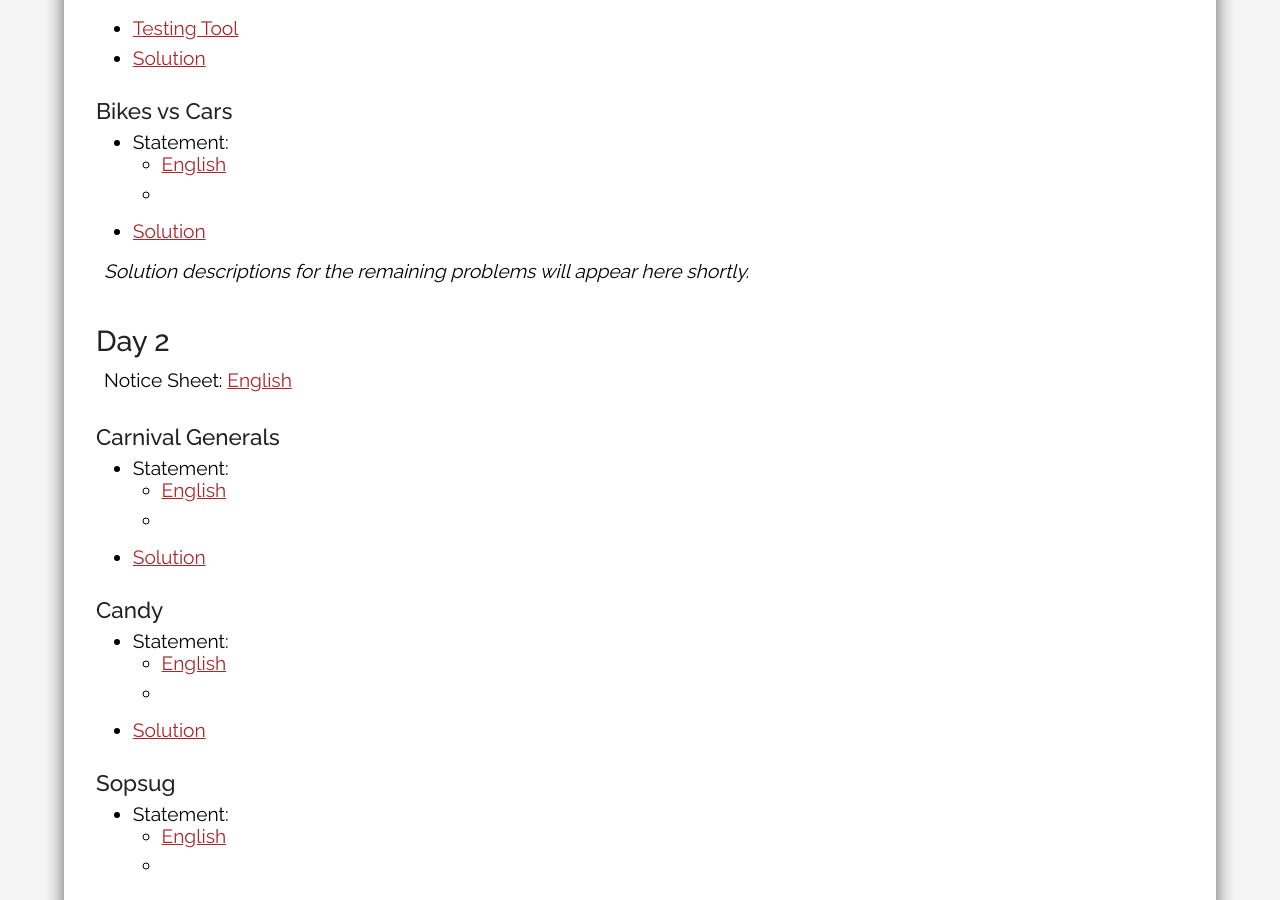
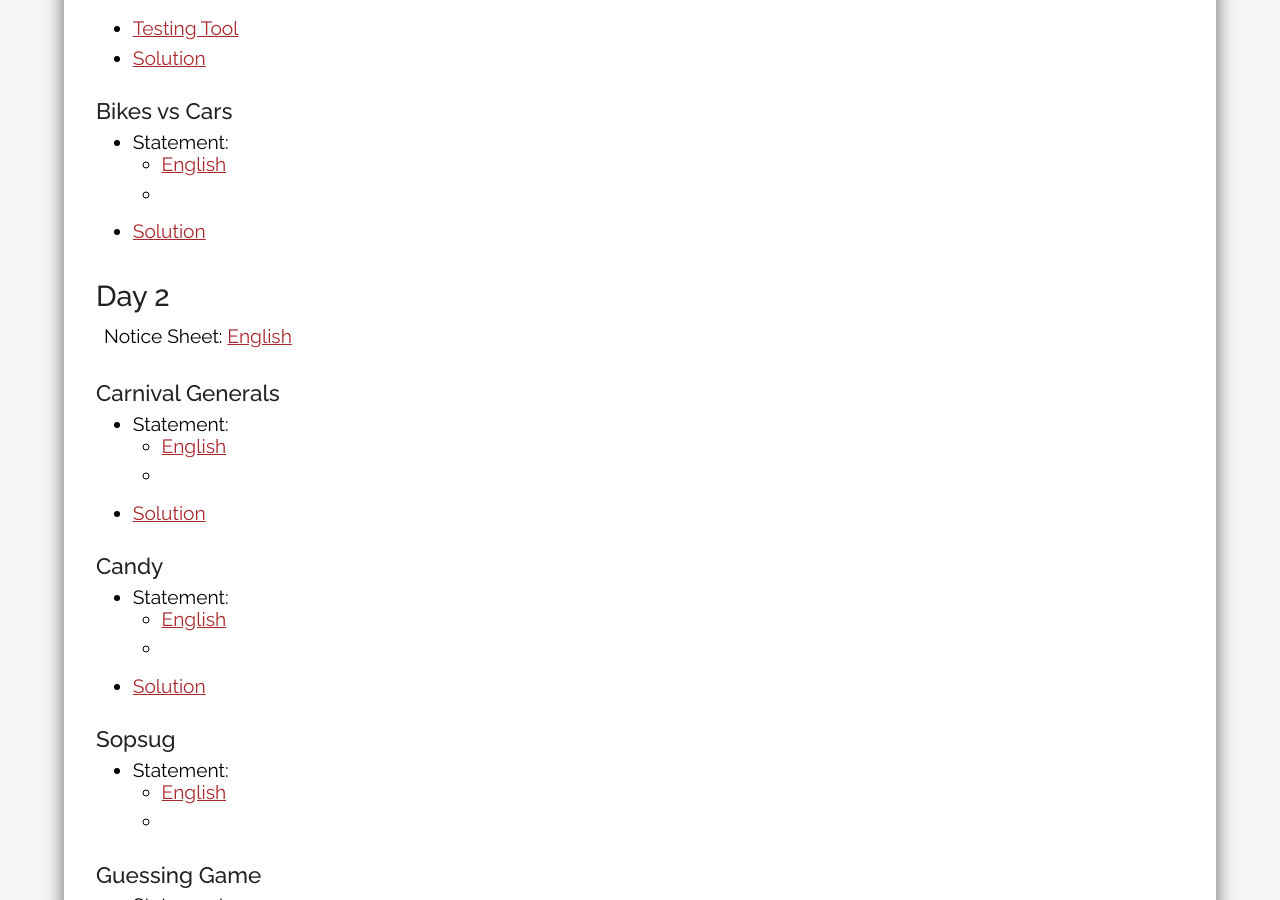
Before and after one commit to Kodsport/egoi23.se, a Jekyll site: the page built from competition/tasks.md, in a window 1280 px wide and 900 px high, scrolled down 1509 px. Built offline with Jekyll 4.4.1, drawn with Linux system fonts in a browser that asks for light colours.

Commit message:
task.md removed solutions soon sentence for day1

```diff
--- a/competition/tasks.md
+++ b/competition/tasks.md
@@ -55,8 +55,6 @@ Notice Sheet: [English](/assets/tasks/day1/notice.pdf)
       * {% for file in site.static_files %} {% if file.extname == ".pdf" and file.path contains 'day1/bikesvscars/' %} <span class="langlink">[{{ file.basename | remove: "statement_" }}]({{ file.path }})</span> {% endif %} {% endfor %}
   * [Solution](/assets/solutions/day1/bikesvscars.pdf)
 
-*Solution descriptions for the remaining problems will appear here shortly.*
-
 ## Day 2
 
 Notice Sheet: [English](/assets/tasks/day1/notice.pdf)
```
